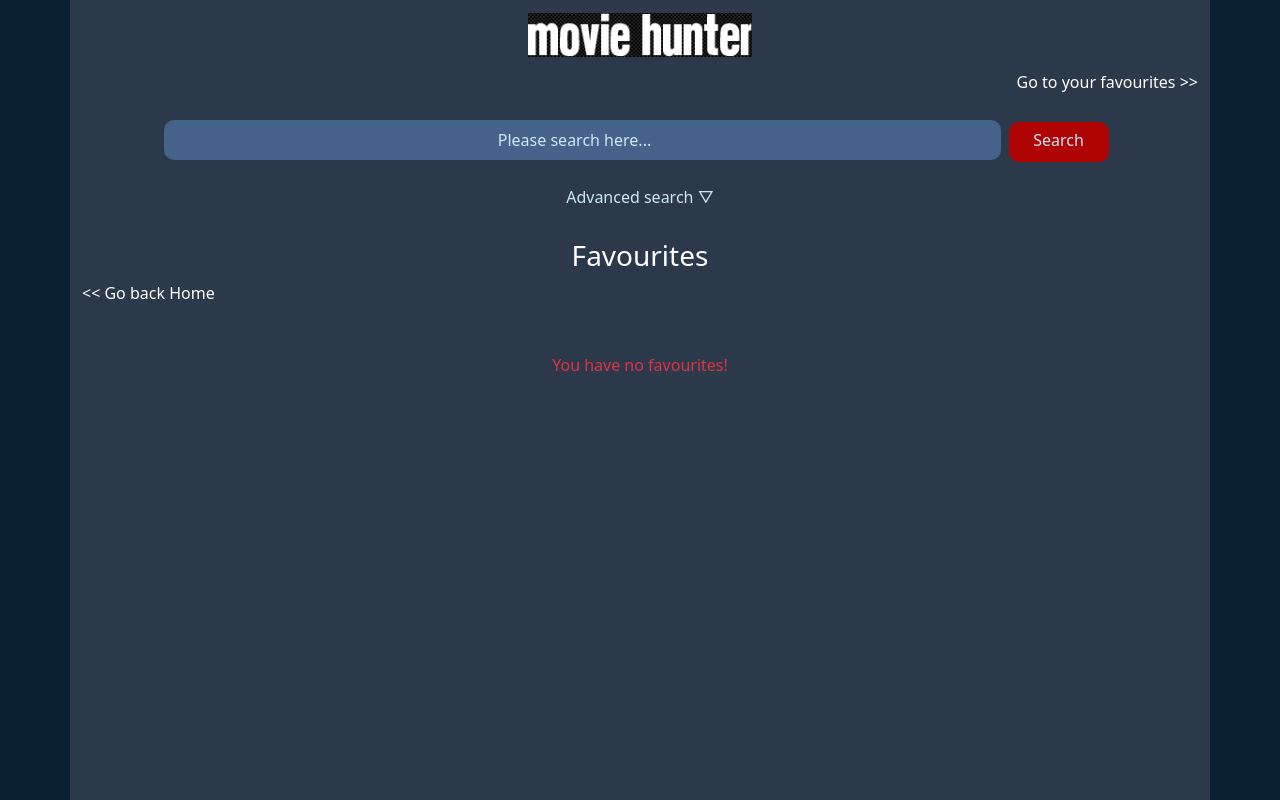
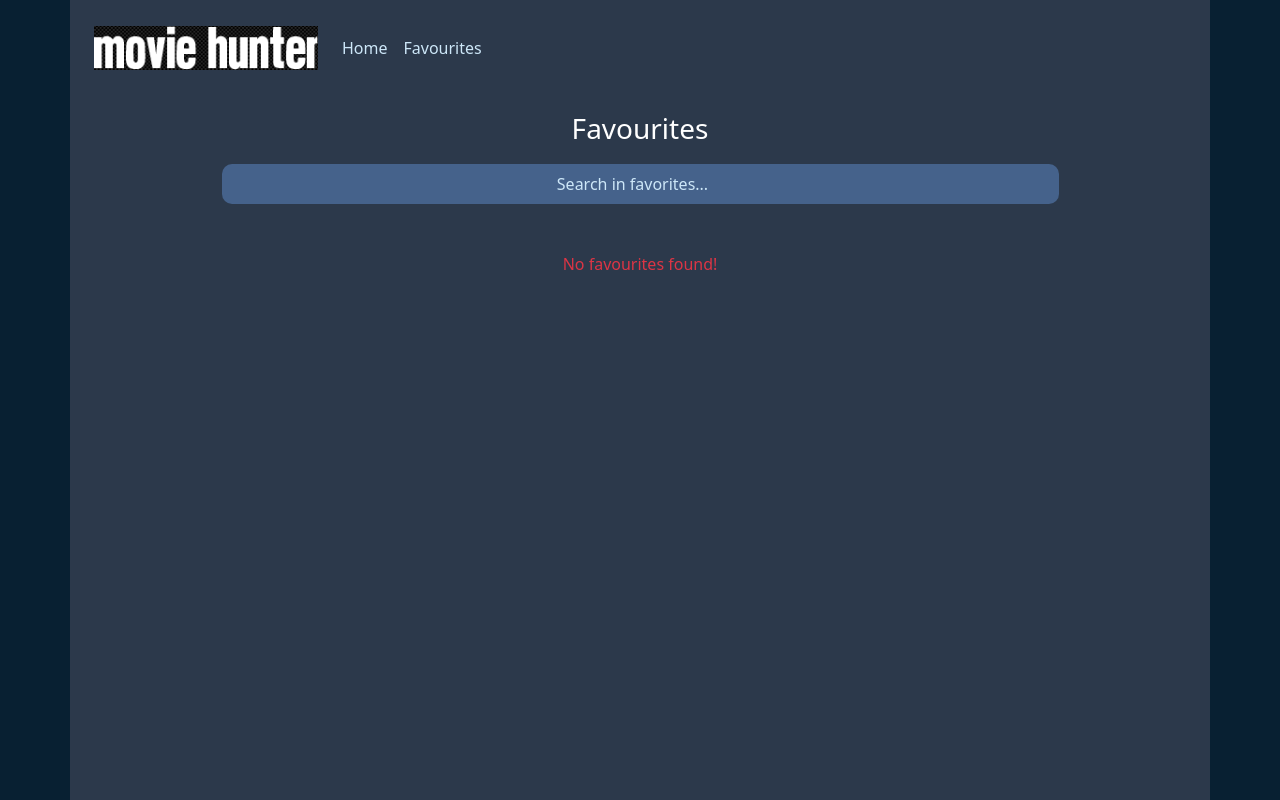
Before and after one commit to SreekuttanPS/omdb-movie-search, a React (Vite) app: page /favourites in a window 1280 px wide. Built offline with nearby package versions, Linux system fonts and the light colour scheme.

Commit message:
Features/add to favourites and search inside favourites added

```diff
--- a/package.json
+++ b/package.json
@@ -4,7 +4,7 @@
   "version": "0.0.0",
   "type": "module",
   "scripts": {
-    "dev": "vite",
+    "dev": "vite --host",
     "build:local": "vite build",
     "build:prod": "vite build --mode production",
     "preview": "vite preview"
--- a/src/components/movie-hunter/FavMovieList.jsx
+++ b/src/components/movie-hunter/FavMovieList.jsx
@@ -1,5 +1,5 @@
-import React from 'react';
-import { useNavigate, Link } from 'react-router-dom';
+import React, { useEffect, useState } from 'react';
+import { useNavigate } from 'react-router-dom';
 import {
   Card,
   CardBody,
@@ -19,6 +19,22 @@ export default function FavMovieList() {
   const navigate = useNavigate();
   const favMoviesList = useSelector((state) => state.movies.favMovieList);
   const dispatch = useDispatch();
+  const [favSearch, setFavSearch] = useState('');
+  const [searchResults, setSearchResults] = useState([]);
+
+  useEffect(() => {
+    if (favSearch.length > 0 && favMoviesList.length > 0) {
+      const temporary = [];
+      favMoviesList.forEach((item) => {
+        if (item.Title.toLowerCase().includes(favSearch.toLowerCase())) {
+          temporary.push(item);
+        }
+      });
+      setSearchResults(temporary);
+    } else {
+      setSearchResults(favMoviesList);
+    }
+  }, [favSearch, favMoviesList]);
 
   return (
     <div className="content-section w-100">
@@ -26,9 +42,21 @@ export default function FavMovieList() {
         <h3 className="text-white">
           Favourites
         </h3>
-        <Link className="go-to-fav text-start" to="/">{'<< Go back Home'}</Link>
 
-        {favMoviesList.length ? favMoviesList.map((item) => (
+        <div className="searchbar">
+          <div className="input-section">
+            <input
+              aria-label="Search contacts"
+              placeholder="Search in favorites..."
+              type="search"
+              name="search"
+              autoComplete="off"
+              onChange={(e) => setFavSearch(e.target.value)}
+            />
+          </div>
+        </div>
+
+        {searchResults.length ? searchResults.map((item) => (
           <div className="col-12 col-md-6 col-lg-3 mx-2 mt-3 mb-5" key={item.imdbID}>
             <div className="movie-card">
               <div className="movie-card-content">
@@ -71,7 +99,6 @@ export default function FavMovieList() {
                 }}
               >
                 More Details
-                {' '}
                 {' >>'}
               </Button>
               <Button
@@ -98,7 +125,7 @@ export default function FavMovieList() {
               </Button>
             </div>
           </div>
-        )) : <span className="text-danger mt-5"> You have no favourites! </span>}
+        )) : <span className="text-danger mt-5"> No favourites found! </span>}
       </div>
     </div>
   );
--- a/src/components/movie-hunter/MovieInfo.jsx
+++ b/src/components/movie-hunter/MovieInfo.jsx
@@ -30,7 +30,7 @@ export default function MovieInfo() {
         </div>
       ) : (
         <div className="container w-100">
-          <Form className="text-secondary">
+          <Form className="movie-info-form">
             <h2>{movieInfo?.Title}</h2>
             <img className="movie-info-image" src={movieInfo?.Poster} alt="" />
             <div className="movie-info-description d-grid gap-2 d-md-block">
@@ -38,6 +38,8 @@ export default function MovieInfo() {
                 IMDb Rating :
                 {' '}
                 {movieInfo?.imdbRating}
+                {' '}
+                /10
               </span>
               {Object.keys(movieInfo).length > 0 ? (
                 <span className="w-100">
--- a/src/css/main.css
+++ b/src/css/main.css
@@ -34,6 +34,28 @@
   width: 100%;
 }
 
+.header-part .nav-bar-contents .large-dev-nav {
+  display: -webkit-inline-box;
+  position: relative;
+}
+
+.header-part .nav-bar-contents .nav-link {
+  color: var(--text-color);
+}
+
+.header-part .nav-bar-contents .nav-link:hover {
+  font-size:120%;
+}
+
+.header-part .nav-bar-contents .navbar-item {
+  position: absolute;
+  left: 100%;
+}
+
+.header-part .nav-bar-contents .nav-bar-toggler {
+  background: var(--text-color);
+}
+
 .header-part .logo-part {
   margin-bottom: 13px;
   margin-top: 13px;
@@ -44,7 +66,7 @@
   max-width: 224px;
 }
 
-.header-part .searchbar .input-section input {
+.searchbar .input-section input {
   height: 40px;
   background: var(--input-background);
   color: var(--text-color);
@@ -55,7 +77,7 @@
   border: none;
 }
 
-.header-part .searchbar .input-section input::-webkit-input-placeholder {
+searchbar .input-section input::-webkit-input-placeholder {
   color: var(--text-color);
 }
 
@@ -64,7 +86,7 @@
   opacity: 1;
 }
 
-.header-part .searchbar .input-section input::-moz-placeholder {
+searchbar .input-section input::-moz-placeholder {
   color: var(--text-color);
   opacity: 1;
 }
@@ -73,15 +95,15 @@
   color: var(--text-color);
 }
 
-.header-part .searchbar .input-section input::-ms-input-placeholder {
+.searchbar .input-section input::-ms-input-placeholder {
   color: var(--text-color);
 }
 
-.header-part .searchbar .input-section input::placeholder {
+.searchbar .input-section input::placeholder {
   color: var(--text-color);
 }
 
-.header-part .searchbar .input-section .search-button {
+.searchbar .input-section .search-button {
   height: 40px;
   background: var(--button-background);
   color: var(--text-color);
@@ -92,7 +114,7 @@
   width: 100px;
 }
 
-.header-part .searchbar .error-msg {
+.searchbar .error-msg {
   color: var(--error-color);
 }
 
@@ -106,6 +128,8 @@
   text-align: center;
   background: var(--content-background);
   color: var(--text-color);
+  width: 25%;
+  min-width: 180px;
 }
 
 .accordion-item:first-of-type .accordion-button {
@@ -298,6 +322,9 @@
   content: "\a";
   white-space: pre;
 }
+.movie-info-section .movie-info-form {
+  color: var(--text-color);
+}
 
 .movie-info-section .info-loading {
   position: absolute;
--- a/src/pages/SearchPage.jsx
+++ b/src/pages/SearchPage.jsx
@@ -9,7 +9,16 @@ import {
 } from 'react-router-dom';
 import { useDispatch, useSelector } from 'react-redux';
 import {
-  UncontrolledAccordion, AccordionHeader, AccordionItem, AccordionBody,
+  UncontrolledAccordion,
+  AccordionHeader,
+  AccordionItem,
+  AccordionBody,
+  Collapse,
+  Navbar,
+  NavbarToggler,
+  NavbarBrand,
+  Nav,
+  NavItem,
 } from 'reactstrap';
 
 import { fetchMoviesList, resetMoviesList } from 'redux/slicers/movieSlicer';
@@ -18,13 +27,19 @@ import logo from 'assets/logo.gif';
 
 export default function SearchPage() {
   const [errorMessage, setErrorMessage] = useState('');
+  const [isOpen, setIsOpen] = useState(false);
+  const [favouritesPage, setFavouritesPage] = useState(false);
+
   const dispatch = useDispatch();
+  const navigate = useNavigate();
+  const { searchText } = useParams();
   const moviesList = useSelector((state) => state.movies);
+
   const searchTextRef = useRef(null);
   const searchYearRef = useRef(null);
   const searchTypeRef = useRef(null);
-  const navigate = useNavigate();
-  const { searchText, movieTitle } = useParams();
+
+  const toggle = () => setIsOpen(!isOpen);
 
   const searchValidation = () => {
     if (searchTextRef.current.value === '') {
@@ -66,27 +81,58 @@ export default function SearchPage() {
   useEffect(() => {
     if (searchText) {
       searchTextRef.current.value = searchText;
-    } else if (movieTitle) {
-      searchTextRef.current.value = movieTitle;
     } else {
       searchTextRef.current.value = '';
     }
+  }, [searchText]);
+
+  useEffect(() => {
     if (!moviesList.length && searchText) {
       dispatch(fetchMoviesList(`&s=${searchText}`));
     }
   }, []);
 
+  useEffect(() => {
+    if (window.location.pathname === '/favourites') {
+      setFavouritesPage(true);
+    } else {
+      setFavouritesPage(false);
+    }
+  }, [window.location.pathname]);
+
   return (
     <div className="movie-search-body">
       <div className="container movie-search-container text-center">
         <div className="header-part">
-          <div className="logo-part">
-            <img src={logo} alt="" />
+          <div className="nav-bar-contents">
+            <Navbar>
+              <NavbarBrand href="/">
+                <div className="logo-part">
+                  <img src={logo} alt="" />
+                </div>
+              </NavbarBrand>
+              <Nav className="me-auto large-dev-nav d-none d-md-block" navbar>
+                <NavItem className="navbar-item mx-2">
+                  <Link className="nav-link btn btn-outline-secondary" to="/favourites">Favourites</Link>
+                </NavItem>
+                <NavItem className="mx-2">
+                  <Link className="nav-link  btn btn-outline-secondary" to="/">Home</Link>
+                </NavItem>
+              </Nav>
+              <NavbarToggler className="nav-bar-toggler d-md-none" onClick={toggle} />
+              <Collapse isOpen={isOpen} navbar className="d-md-none">
+                <Nav className="me-auto" navbar>
+                  <NavItem>
+                    <Link className="nav-link" to="/">Home</Link>
+                  </NavItem>
+                  <NavItem>
+                    <Link className="nav-link" to="/favourites">Favourites</Link>
+                  </NavItem>
+                </Nav>
+              </Collapse>
+            </Navbar>
           </div>
-          <div className="w-100 text-end mb-3">
-            <Link className="go-to-fav" to="/favourites">{'Go to your favourites >>'}</Link>
-          </div>
-          <div className="searchbar">
+          <div className={`searchbar ${favouritesPage ? 'd-none' : ''}`}>
             <div className="input-section">
               <input
                 ref={searchTextRef}
@@ -122,10 +168,11 @@ export default function SearchPage() {
               ''
             )}
           </div>
-          <div className="advanced-search">
+
+          <div className={`advanced-search ${favouritesPage ? 'd-none' : ''}`}>
             <UncontrolledAccordion stayOpen>
               <AccordionItem>
-                <AccordionHeader targetId="1">
+                <AccordionHeader targetId="1" className="accord-header text-center">
                   Advanced search ▽
                 </AccordionHeader>
                 <AccordionBody accordionId="1">
```
